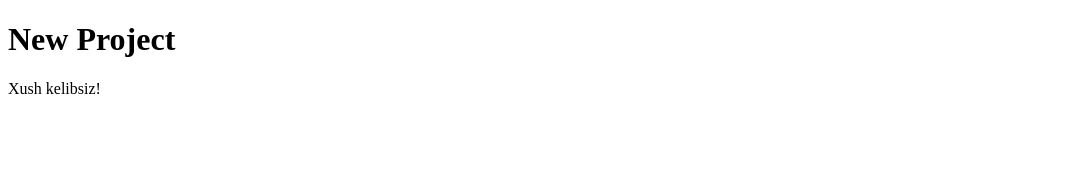
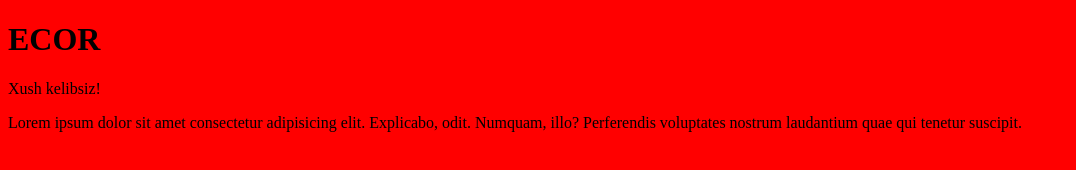
Before and after one commit to Nurmuhammad-Ikromov/new_project, a plain HTML site: page index.html in a window 1280 px wide. Shown: the whole page, without its empty margins (0-1076 px from the left). Drawn offline with Linux system fonts and the light colour scheme.

Commit message:
change project name

```diff
--- a/index.html
+++ b/index.html
@@ -4,10 +4,17 @@
     <meta charset="UTF-8" />
     <meta name="viewport" content="width=device-width, initial-scale=1.0" />
     <title>Document</title>
+    <link rel="stylesheet" href="./main.css" />
   </head>
   <body>
-    <h1>New Project</h1>
+    <h1>ECOR </h1>
 
     <p>Xush kelibsiz!</p>
+
+    <p>
+      Lorem ipsum dolor sit amet consectetur adipisicing elit. Explicabo, odit.
+      Numquam, illo? Perferendis voluptates nostrum laudantium quae qui tenetur
+      suscipit.
+    </p>
   </body>
 </html>
--- /dev/null
+++ b/main.css
@@ -0,0 +1,3 @@
+body {
+    background-color: red;
+}
```
